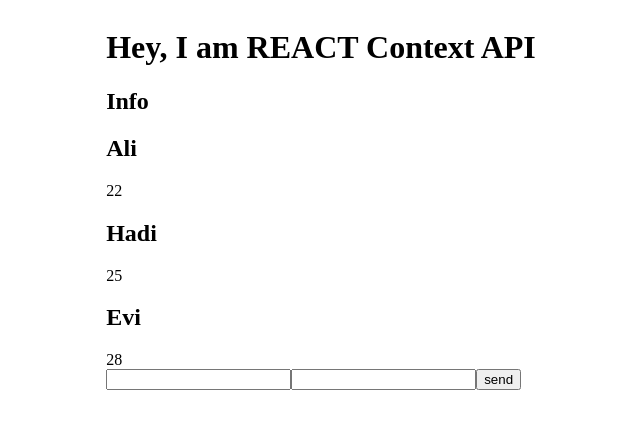
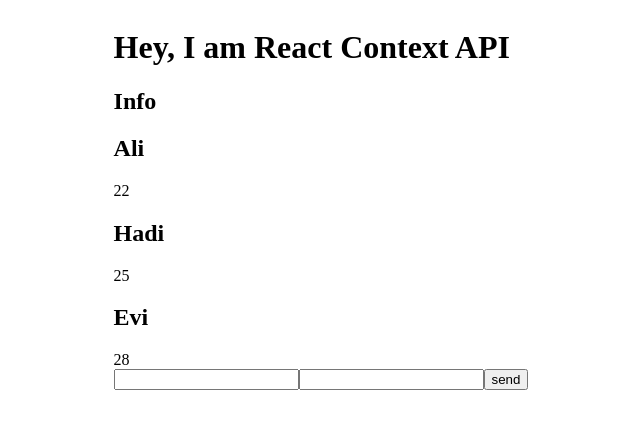
Before and after one commit to Ioannis-Kavalidis/Coding-Exercises, a React (Create React App) app in the folder live-coding/07-20 July/07-07/: page / in a window 1280 px wide. Shown: the top 428 px of the page, without its empty margins (319-959 px from the left). Built offline with nearby package versions, Linux system fonts and the light colour scheme.

Commit message:
react hooks

```diff
--- a/live-coding/07-20 July/07-07/src/App.js
+++ b/live-coding/07-20 July/07-07/src/App.js
@@ -6,7 +6,7 @@ class App extends Component {
   render() {
     return (
       <DataProvider>
-        <h1>Hey, I am REACT Context API</h1>
+        <h1>Hey, I am React Context API</h1>
         <Info />
       </DataProvider>
     );
```
